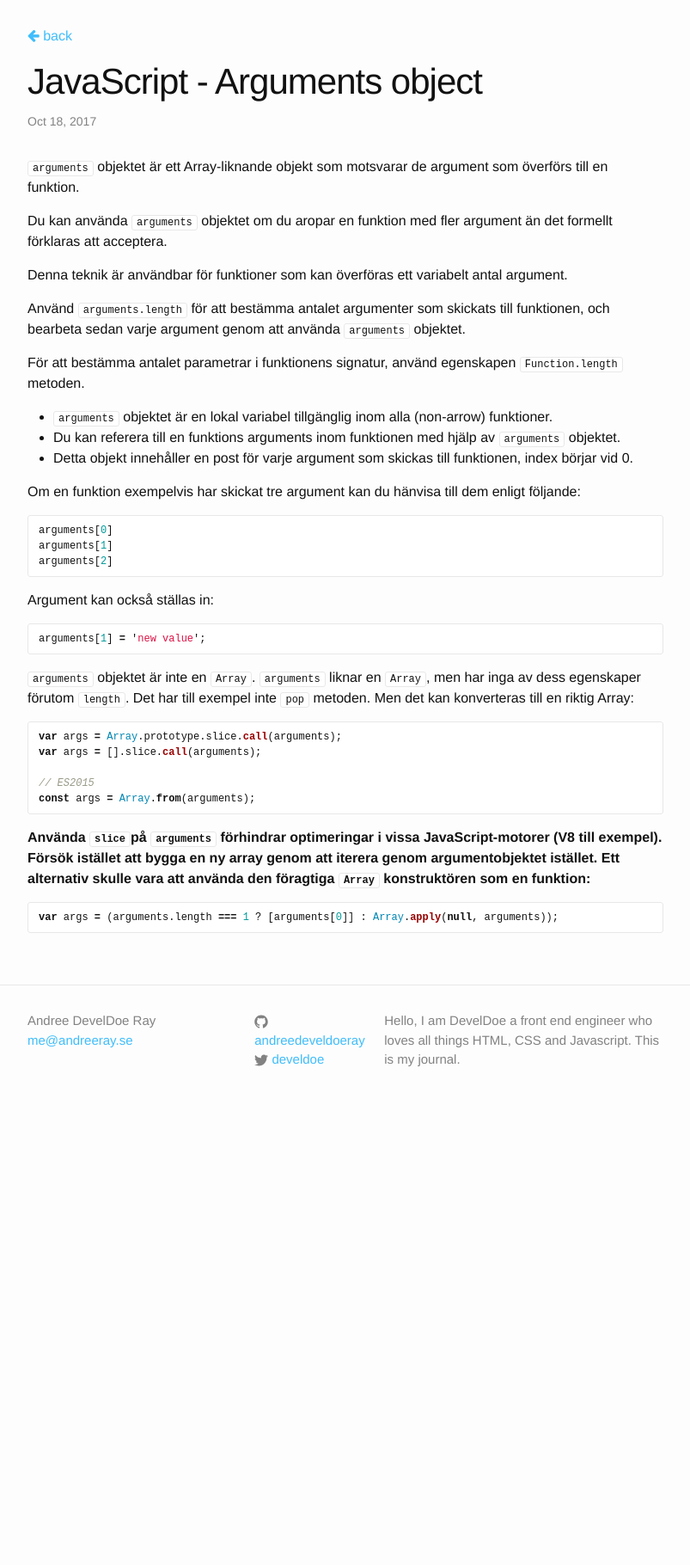
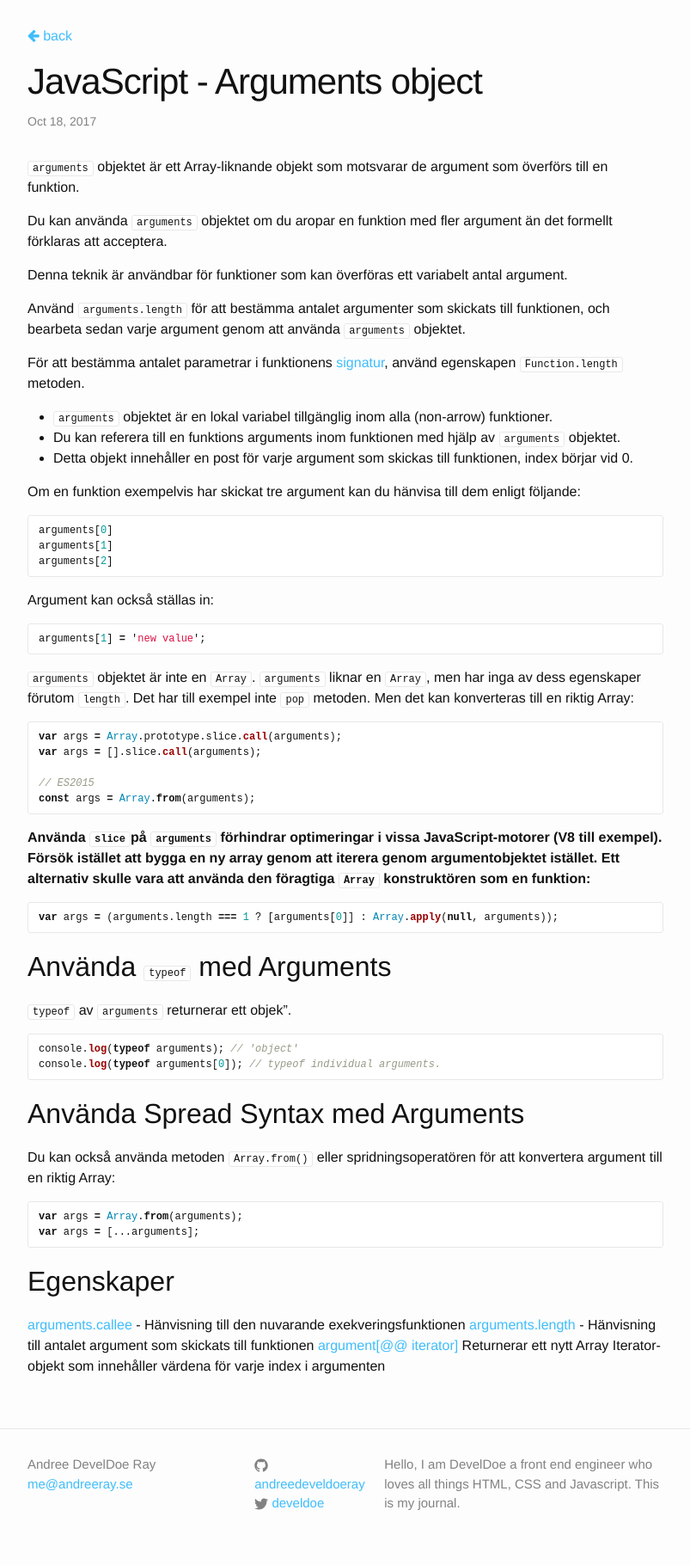
Before and after one commit to develdoe/develdoe.github.io, a Jekyll site: the page built from _posts/2017-10-18-javascript-arguments-object.md, in a window 1280 px wide. Shown: the whole page at 86% size, without its empty margins (238-1041 px from the left). Built offline with Jekyll 4.4.1, drawn with Linux system fonts in a browser that asks for light colours; before the commit the page ends 1304 px from its top, so only the background shows below that.

Commit message:
Create 2017-10-18-javascript-arguments-object.md

````diff
--- a/_posts/2017-10-18-javascript-arguments-object.md
+++ b/_posts/2017-10-18-javascript-arguments-object.md
@@ -11,7 +11,7 @@ Denna teknik är användbar för funktioner som kan överföras ett variabelt an
 
 Använd `arguments.length` för att bestämma antalet argumenter som skickats till funktionen, och bearbeta sedan varje argument genom att använda `arguments` objektet.
 
-För att bestämma antalet parametrar i funktionens signatur, använd egenskapen `Function.length` metoden.
+För att bestämma antalet parametrar i funktionens [signatur](https://developer.mozilla.org/en-US/docs/Glossary/Signature/Function), använd egenskapen `Function.length` metoden.
 
 * `arguments` objektet är en lokal variabel tillgänglig inom alla (non-arrow) funktioner.
 * Du kan referera till en funktions arguments inom funktionen med hjälp av `arguments` objektet.
@@ -46,3 +46,27 @@ const args = Array.from(arguments);
 ```js
 var args = (arguments.length === 1 ? [arguments[0]] : Array.apply(null, arguments));
 ```
+
+## Använda `typeof` med Arguments
+
+`typeof` av `arguments` returnerar ett objek".
+
+```js
+console.log(typeof arguments); // 'object'
+console.log(typeof arguments[0]); // typeof individual arguments.
+```
+
+## Använda Spread Syntax med Arguments
+
+Du kan också använda metoden `Array.from()` eller spridningsoperatören för att konvertera argument till en riktig Array:
+
+```js
+var args = Array.from(arguments);
+var args = [...arguments];
+```
+
+## Egenskaper
+
+[arguments.callee](https://developer.mozilla.org/en-US/docs/Web/JavaScript/Reference/Functions/arguments/caller) - Hänvisning till den nuvarande exekveringsfunktionen
+[arguments.length](https://developer.mozilla.org/en-US/docs/Web/JavaScript/Reference/Functions/arguments/length) - Hänvisning till antalet argument som skickats till funktionen
+[argument[@@ iterator]](https://developer.mozilla.org/en-US/docs/Web/JavaScript/Reference/Functions/arguments/@@iterator)  Returnerar ett nytt Array Iterator-objekt som innehåller värdena för varje index i argumenten
````
